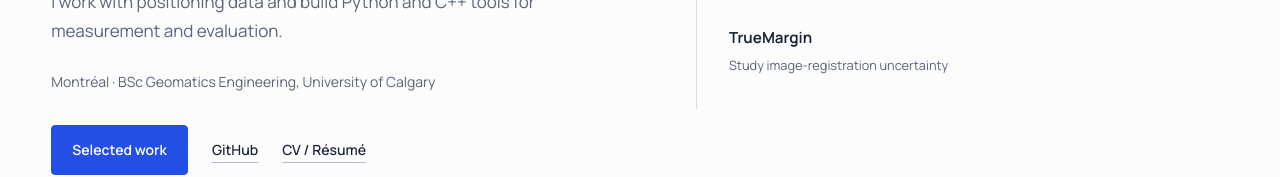
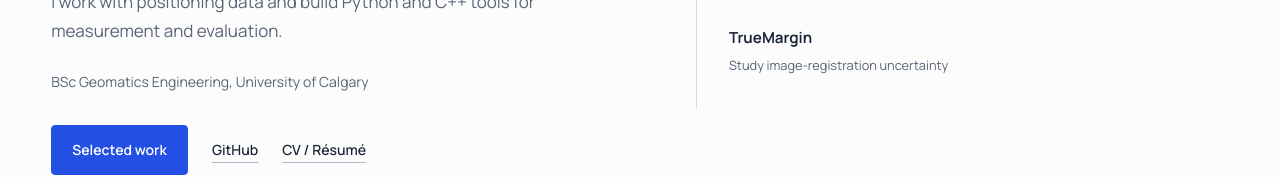
Before and after one commit to Kushrishi/kushrishi.com, a Next.js app: page / in a window 1280 px wide. Shown: the part 389-566 px from the top of the page. Built offline with nearby package versions, Linux system fonts and the light colour scheme.

Commit message:
Remove unnecessary location label from public profile copy

```diff
--- a/app/page.tsx
+++ b/app/page.tsx
@@ -20,7 +20,7 @@ export default function Home() {
               I work with positioning data and build Python and C++ tools for
               measurement and evaluation.
             </p>
-            <p className="current-role">Montréal · BSc Geomatics Engineering, University of Calgary</p>
+            <p className="current-role">BSc Geomatics Engineering, University of Calgary</p>
             <div className="hero-actions">
               <a className="button button-primary" href="#work">Selected work</a>
               <a className="text-link" href={gh}>GitHub</a>
```
